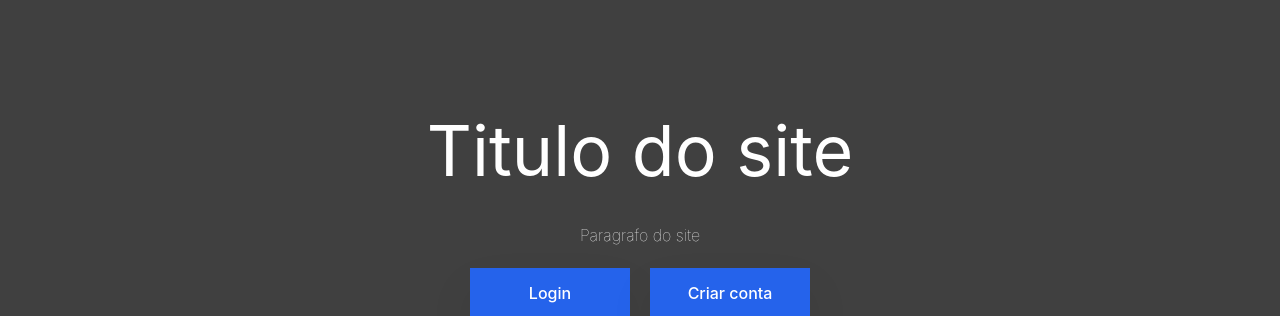
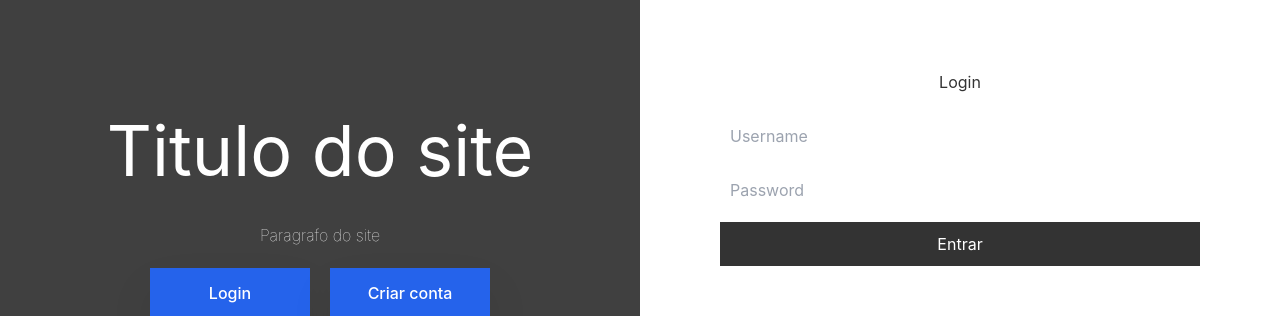
Before and after one commit to prof-hasan/tp-web-testador-de-vulnerabilidades-web, a React (Create React App) app in the folder src/frontend/: page / in a window 1280 px wide. Both pictures are taken after a click on the button "Login". Shown: the part 232-548 px from the top of the page. Built offline with nearby package versions, Linux system fonts and the light colour scheme.

Commit message:
feat: new code block pop-up

```diff
--- a/src/frontend/package.json
+++ b/src/frontend/package.json
@@ -12,6 +12,7 @@
     "highlight.js": "^11.10.0",
     "react": "^18.3.1",
     "react-dom": "^18.3.1",
+    "react-draggable": "^4.4.6",
     "react-hook-form": "^7.52.1",
     "react-router-dom": "^6.25.1",
     "react-scripts": "5.0.1",
--- a/src/frontend/src/Components/CodeBlock/CodeBlock.jsx
+++ b/src/frontend/src/Components/CodeBlock/CodeBlock.jsx
@@ -1,6 +1,7 @@
 import React, { useEffect, useRef } from 'react';
 import hljs from 'highlight.js';
-import 'highlight.js/styles/default.css'; // ou outro tema de sua escolha
+import 'highlight.js/styles/default.css';
+import 'highlight.js/styles/atom-one-dark.css';
 
 const CodeBlock = ({ language, code }) => {
   const codeRef = useRef(null);
@@ -12,7 +13,7 @@ const CodeBlock = ({ language, code }) => {
   }, []);
 
   return (
-    <pre>
+    <pre style={{ backgroundColor: '#2d2d2d', padding: '16px', borderRadius: '8px' }}>
       <code ref={codeRef} className={language}>
         {code}
       </code>
--- a/src/frontend/src/Components/Sidenav/Sidenav.jsx
+++ b/src/frontend/src/Components/Sidenav/Sidenav.jsx
@@ -5,9 +5,15 @@ import { Link } from 'react-router-dom';
 
 function Sidenav() {
     const [isSubmenuVisible, setIsSubmenuVisible] = useState(false);
+    const [isBankSubmenuVisible, setIsBankSubmenuVisible] = useState(false);
+
 
     const toggleSubmenu = () => {
         setIsSubmenuVisible(!isSubmenuVisible);
+    };
+
+    const toggleBankSubmenu = () => {
+        setIsBankSubmenuVisible(!isBankSubmenuVisible);
     };
 
     return (
@@ -45,11 +51,30 @@ function Sidenav() {
             </div>
 
             <div>
-                <div className="p-2.5 mt-1 flex items-center cursor-pointer" id="vulnerabilidades">
+                <div className="p-2.5 mt-1 flex items-center cursor-pointer" id="dados-bancarios"onClick={toggleBankSubmenu}>
                     <h1 className="font-normal text-gray-300 text-[17px] ml-3">Dados Bancários</h1>
-                    <i class="bi bi-caret-right-fill text-red-50 ml-3 mt-1"></i>
-                    {/* Ver como adicionar os incones */}
+                    {(isBankSubmenuVisible)?(<i class="bi bi-caret-down-fill ml-3 mt-1 text-red-50"></i>):(<i class="bi bi-caret-right-fill text-red-50 ml-3 mt-1"></i>)}
+
                 </div>
+                <CSSTransition
+                    in={isBankSubmenuVisible}
+                    timeout={300}
+                    classNames="submenu"
+                    unmountOnExit
+                >
+                <div className="text-left text-[15px]  mt-2 w-4/5 mx-auto  text-gray-400 " id="submenu-vulnerabilidades">
+                    <Link to="">
+                        <div className="cursor-pointer p-2 hover:bg-gray-700 rounded-md mt-1"> Criar conta bancária </div>
+                    </Link>
+
+                    <Link to="">
+                        <div className="cursor-pointer p-2 hover:bg-gray-700 rounded-md mt-1"> Acessar dados bancários </div>
+                    </Link>
+
+                </div>
+
+
+                </CSSTransition>
 
 
             </div>
--- a/src/frontend/src/Components/index.jsx
+++ b/src/frontend/src/Components/index.jsx
@@ -1,3 +1,5 @@
 export {default as Sidenav } from './Sidenav/Sidenav.jsx';
 
 export {default as Header } from './Header/Header.jsx';
+
+export {default as CodeBlock } from './CodeBlock/CodeBlock.jsx';
--- a/src/frontend/src/Pages/Home/Home.jsx
+++ b/src/frontend/src/Pages/Home/Home.jsx
@@ -1,13 +1,27 @@
-import React from 'react';
+import React, { useState } from 'react';
 import {DivBanner,VulnerabilitiesNavbar,StyledLogo,StyledLinks,StyledListItens,StyledDivMain
-  ,StyledMainTittle,StyledMainP,ButtonContainer,StyledListContainer
+  ,StyledMainTittle,StyledMainP,ButtonContainer,StyledListContainer,AnimatedDivMain,LoginFormContainer
 } from './HomeStyle';
 
 //colocar um gradiente linear
 //backgroundimage: linear-gradient e url
+//talvez ajustar a navbar
+
+function Home() {
+  const [showLoginForm, setShowLoginForm] = useState(false);
+  const [showCreateUserForm, setCreateUserForm] = useState(false);
 
 
-function Home() {
+  const handleLoginClick = () => {
+    setCreateUserForm(false);
+    setShowLoginForm(!showLoginForm);
+  };
+
+  const handleCreateUserClick = () => {
+    setShowLoginForm(false);
+    setCreateUserForm(!showCreateUserForm);
+  };
+
 
   return (
     <div>
@@ -30,21 +44,45 @@ function Home() {
           </StyledListContainer>
         </VulnerabilitiesNavbar>
 
-        <StyledDivMain>
+        <AnimatedDivMain showLoginForm={showLoginForm||showCreateUserForm}>
           <StyledMainTittle>Titulo do site</StyledMainTittle>
           <StyledMainP>Paragrafo do site</StyledMainP>
 
           <ButtonContainer>
-          <button class="relative flex h-[50px] w-40 items-center justify-center overflow-hidden bg-blue-600 font-medium text-white shadow-2xl transition-all duration-300 before:absolute before:inset-0 before:border-0 before:border-white before:duration-100 before:ease-linear hover:bg-white hover:text-blue-600 hover:shadow-blue-600 hover:before:border-[25px]">
+          <button class="relative flex h-[50px] w-40 items-center justify-center overflow-hidden bg-blue-600 font-medium text-white shadow-2xl transition-all duration-300 before:absolute before:inset-0 before:border-0 before:border-white before:duration-100 before:ease-linear hover:bg-white hover:text-blue-600 hover:shadow-blue-600 hover:before:border-[25px]"   onClick={handleLoginClick}>
           <span class="relative z-10">Login</span>
         </button>
 
         <button class="relative flex h-[50px] w-40 items-center justify-center overflow-hidden bg-blue-600 font-medium text-white shadow-2xl transition-all duration-300 before:absolute before:inset-0 before:border-0 before:border-white before:duration-100 before:ease-linear hover:bg-white hover:text-blue-600 hover:shadow-blue-600 hover:before:border-[25px]">
-          <span class="relative z-10">Criar conta</span>
+          <span class="relative z-10"  onClick={handleCreateUserClick}>Criar conta</span>
         </button>
         </ButtonContainer>
 
-        </StyledDivMain>
+        </AnimatedDivMain>
+
+        {showLoginForm && (
+          <LoginFormContainer>
+            <h2>Login</h2>
+            <form>
+              <input type="text" placeholder="Username" />
+              <input type="password" placeholder="Password" />
+              <button type="submit">Entrar</button>
+            </form>
+          </LoginFormContainer>
+        )}
+
+        {showCreateUserForm && (
+          <LoginFormContainer>
+            <h2>Entrar</h2>
+            <form>
+              <input type="text" placeholder="Username" />
+              <input type="password" placeholder="Password" />
+              <button type="submit">Criar Conta</button>
+            </form>
+          </LoginFormContainer>
+        )}
+
+
       </DivBanner>
     </div>
   );
--- a/src/frontend/src/Pages/Home/HomeStyle.js
+++ b/src/frontend/src/Pages/Home/HomeStyle.js
@@ -1,4 +1,4 @@
-import styled,  { keyframes } from 'styled-components'
+import styled,  { keyframes, css  } from 'styled-components'
 import {Link} from 'react-router-dom';
 
 
@@ -59,17 +59,37 @@ const marquee = keyframes`
 
 export const StyledListContainer = styled.div`
   width: 240px;
-  overflow: hidden; /* Oculta os elementos fora do contêiner */
-  white-space: nowrap; /* Garante que os itens da lista fiquem em linha */
+  overflow: hidden;
+  white-space: nowrap;
   ul {
     display: inline-block;
     padding: 0;
     margin: 0;
     list-style: none;
-    animation: ${marquee} 10s linear infinite; /* Aplica a animação */
+    animation: ${marquee} 10s linear infinite;
   }
 `;
 //ajustar o efeito torto de hover
+
+const slideLeft = keyframes`
+  from {
+    transform: translateY(0);
+  }
+  to {
+    transform: translateY(-50%);
+  }
+`;
+
+const slideInRight = keyframes`
+  from {
+    opacity: 0;
+    transform: translateX(100%);
+  }
+  to {
+    opacity: 1;
+    transform: translateX(0);
+  }
+`;
 
 export const StyledDivMain = styled.div`
 width: 100%;
@@ -85,6 +105,69 @@ font-size: 70px;
 margin-top: 80px;
 `
 
+export const AnimatedDivMain = styled(StyledDivMain)`
+  transition: transform 0.5s ease-in-out; /* Transição suave */
+
+
+  ${({ showLoginForm }) =>
+    showLoginForm &&
+    css`
+      animation: ${slideLeft} 0.5s forwards; /* Aplica a animação de deslizar */
+      width: 50%; /* Reduz para metade da tela */
+    `}
+`;
+
+const zoomIn = keyframes`
+  from {
+    transform: scale(0); /* Começa pequeno */
+    opacity: 0; /* Transparente */
+  }
+  to {
+    transform: scale(1); /* Cresce até o tamanho normal */
+    opacity: 1; /* Fica opaco */
+  }
+`;
+
+export const LoginFormContainer = styled.div`
+  width: 50%;
+  height: 100vh;
+  background-color: #fff;
+  color: #333;
+  padding: 20px;
+  position: absolute;
+  right: 0;
+  top: 0;
+  display: flex;
+  flex-direction: column;
+  justify-content: center;
+  align-items: center;
+  animation: ${zoomIn} 0.5s forwards;
+
+  h2 {
+    margin-bottom: 20px;
+  }
+
+  form {
+    display: flex;
+    flex-direction: column;
+    width: 80%;
+  }
+
+  input {
+    margin-bottom: 10px;
+    padding: 10px;
+    font-size: 16px;
+  }
+
+  button {
+    padding: 10px;
+    background-color: #333;
+    color: #fff;
+    font-size: 16px;
+    cursor: pointer;
+  }
+`;
+
 export const StyledMainP = styled.p`
 margin: 20px auto;
 font-weight: 100;
@@ -92,10 +175,10 @@ line-height: 25px;
 `
 
 export const ButtonContainer = styled.div`
-  display: flex; /* Utiliza flexbox para alinhar os botões horizontalmente */
-  justify-content: center; /* Centraliza os botões horizontalmente */
-  gap: 20px; /* Define a distância entre os botões */
-  margin-top: 20px; /* Adiciona espaço acima do contêiner de botões */
+  display: flex;
+  justify-content: center;
+  gap: 20px;
+  margin-top: 20px;
 `;
 //criar um estilo para o logo e para os links das vulnerabilidades
 //adicionar mais um link indicando as vulnerabilidades
```
Also changed, not shown: src/frontend/src/Pages/CrossSiteStored/CrossSiteStored.jsx (+45 -3 lines), 1 other file (tests, documents, lock files or other folders).
